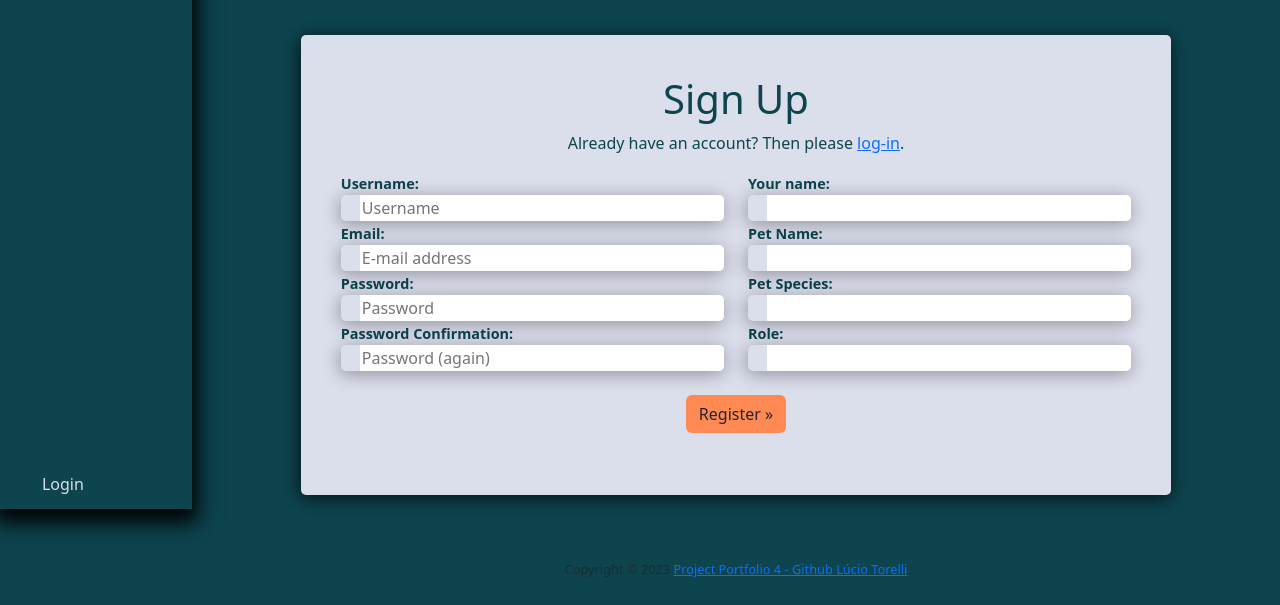
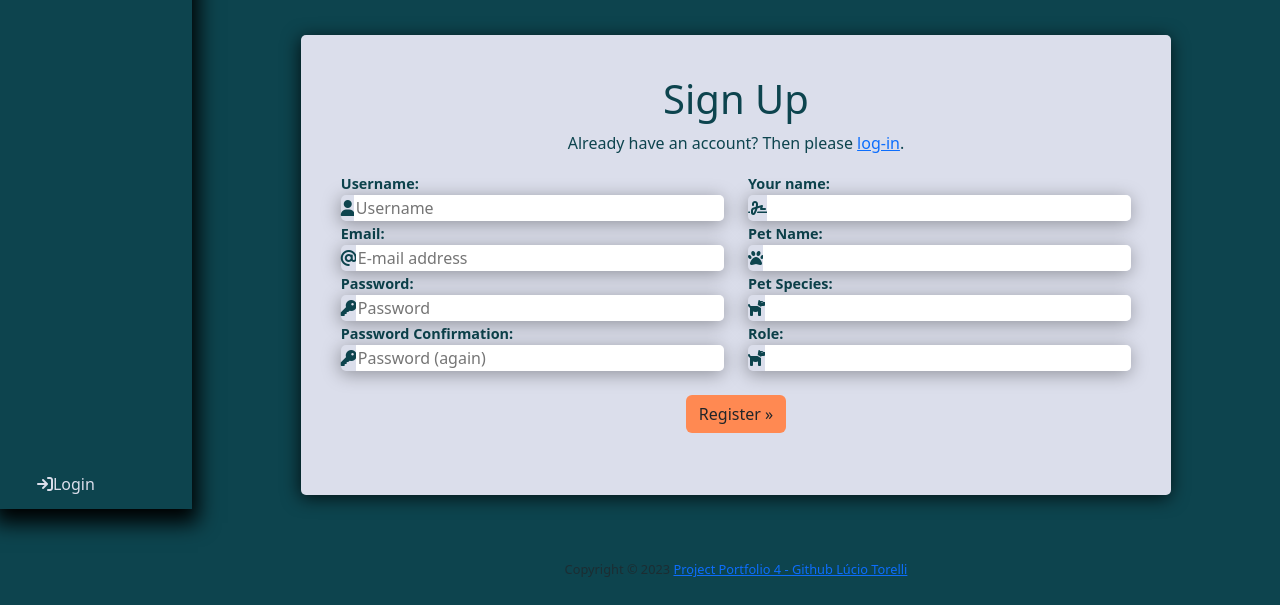
Before and after one commit to luciotorelli/minding-paws, a Django app: page /accounts/signup/ in a window 1280 px wide. Shown: the part 291-896 px from the top of the page. Run offline with Django 3.2, Linux system fonts and the light colour scheme; some libraries are stand-ins or nearby versions.

Commit message:
Remove fontawesomefree and import fontawesome kit
+ Set debug enviroment variable

```diff
--- a/codewolf/settings.py
+++ b/codewolf/settings.py
@@ -28,7 +28,7 @@ TEMPLATES_DIR = os.path.join(BASE_DIR, 'templates')
 SECRET_KEY = 'django-insecure-gaky76aaq36e!z0%)4c0u)kko^8yx58d#bx@epn50zk$bcbfah'
 
 # SECURITY WARNING: don't run with debug turned on in production!
-DEBUG = False
+DEBUG = os.environ.get('DEBUG', True)
 
 ALLOWED_HOSTS = ['minding-paws-9dfff64ed9cc.herokuapp.com',
                  '127.0.0.1', '.ngrok-free.app']
@@ -47,7 +47,6 @@ INSTALLED_APPS = [
     'allauth.socialaccount',
     'django_bootstrap5',
     'cloudinary_storage',
-    'fontawesomefree',
     'django.contrib.staticfiles',
     'cloudinary',
     'mindingpaws',
--- a/requirements.txt
+++ b/requirements.txt
@@ -6,7 +6,6 @@ certifi==2020.6.20
 Django==3.2.20
 django-allauth==0.54.0
 django-bootstrap5==23.3
-fontawesomefree==6.4.0
 filelock==3.12.2
 gunicorn==20.1.0
 httplib2==0.20.2
--- a/static/css/style.css
+++ b/static/css/style.css
@@ -163,9 +163,9 @@ label {
     border-right: 1px solid rgba(0, 0, 0, 0.2);
 }
 
-.input-group i {
+.input-group svg {
     color: #0D444E;
-    padding: 0 10px;
+    padding: 0 10px !important;
 }
 
 .input-group input {
@@ -219,7 +219,7 @@ footer {
         flex-grow: 0 !important;
     }
 
-    i {
+    .navbar svg {
         padding-right: 5px;
     }
 
--- a/templates/base.html
+++ b/templates/base.html
@@ -17,10 +17,7 @@
     <link rel="stylesheet" href="{% static 'css/style.css' %}">
 
     <!-- Load fontawesome css-->
-    <link href="{% static 'fontawesomefree/css/fontawesome.css' %}" rel="stylesheet">
-    <link href="{% static 'fontawesomefree/css/brands.css' %}" rel="stylesheet">
-    <link href="{% static 'fontawesomefree/css/solid.css' %}" rel="stylesheet">
-
+    <script src="https://kit.fontawesome.com/ab2b00d870.js" crossorigin="anonymous"></script>
 </head>
 
 <body>
@@ -30,11 +27,11 @@
                 {% if user.is_authenticated %}
                     <!-- Navbar Item 1 Logged In -->
                     <a class="nav-item nav-link active btn flex-grow-1 rounded-0 btn-nav" href="#">
-                        <i class="fa fa-regular fa-calendar-check"></i>Bookings
+                        <i class="fa fa-calendar-check"></i>Bookings
                     </a>
                     <!-- Navbar Item 2 Logged In -->
                     <a class="nav-item nav-link btn flex-grow-1 rounded-0 btn-nav" href="#">
-                        <i class="fa fa-regular fa-user"></i>My Profile
+                        <i class="fa fa-user"></i>My Profile
                     </a>
                     <!-- Navbar Item 3 Logged In -->
                     <a class="nav-item nav-link btn flex-grow-1 rounded-0 btn-nav" href="#">
@@ -42,16 +39,16 @@
                     </a>
                     <!-- Navbar Item 4 Logged In -->
                     <a class="nav-item nav-link btn flex-grow-1 rounded-0 btn-nav" href="{% url 'account_logout' %}">
-                        <i class="fa fa-regular fa-arrow-right-from-bracket"></i>Logout
+                        <i class="fa fa-arrow-right-from-bracket"></i>Logout
                     </a>
                 {% else %}
                     <!-- Navbar Item 1 Logged Out -->
                     <a class="nav-item nav-link active btn flex-grow-1 rounded-0 btn-nav" href="#">
-                        <i class="fa fa-regular fa-home"></i>Home
+                        <i class="fa fa-home"></i>Home
                     </a>
                     <!-- Navbar Item 2 Logged Out -->
                     <a class="nav-item nav-link btn flex-grow-1 rounded-0 btn-nav" href="{% url 'pet-owner-sign-up' %}">
-                        <i class="fa fa-regular fa-user-plus"></i>Sign-up
+                        <i class="fa fa-user-plus"></i>Sign-up
                     </a>
                     <!-- Navbar Item 3 Logged Out -->
                     <a class="nav-item nav-link btn flex-grow-1 rounded-0 btn-nav" href="#">
@@ -59,7 +56,7 @@
                     </a>
                     <!-- Navbar Item 4 Logged Out -->
                     <a class="nav-item nav-link btn flex-grow-1 rounded-0 btn-nav" href="{% url 'account_login' %}">
-                        <i class="fa fa-regular fa-arrow-right-to-bracket"></i>Login
+                        <i class="fa fa-arrow-right-to-bracket"></i>Login
                     </a>
                 {% endif %}
             </div>
```
